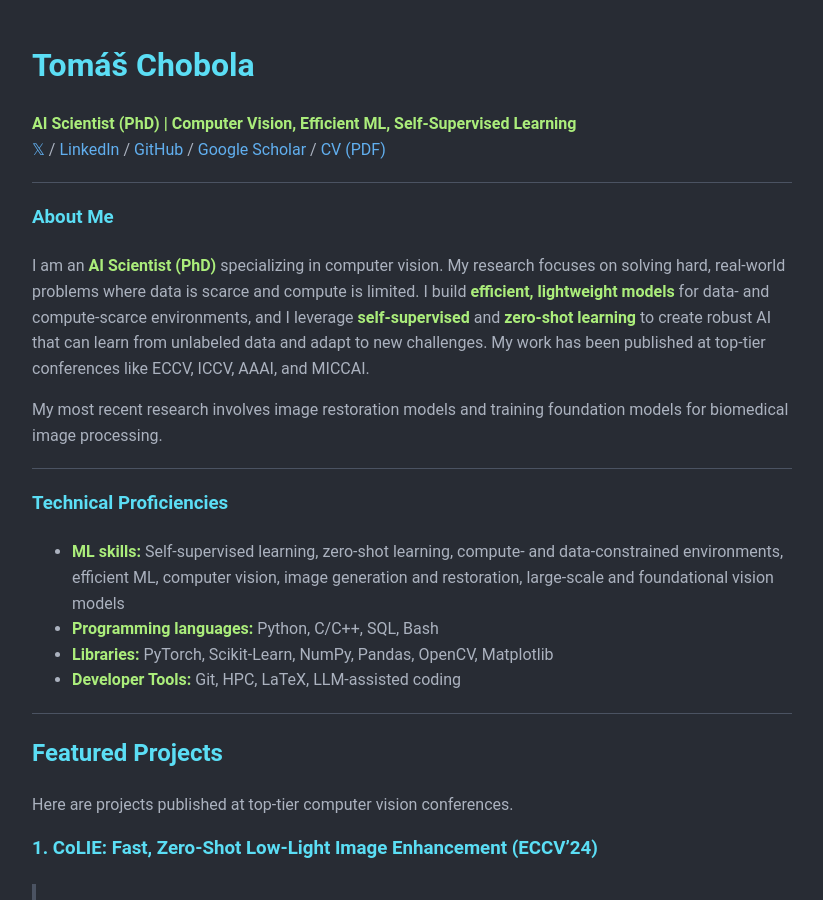
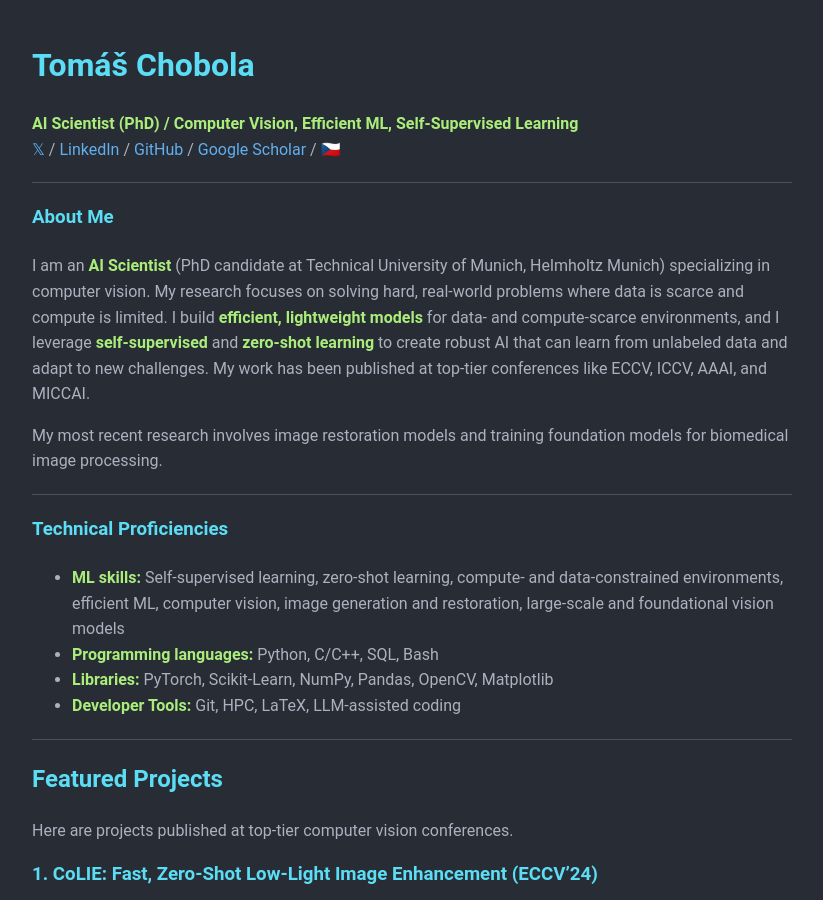
Before and after one commit to ctom2/chobola-ai, a Jekyll site: the page built from index.md, in a window 1280 px wide and 900 px high. Shown: the whole window, without its empty margins (228-1051 px from the left). Built offline with Jekyll 4.4.1, drawn with Linux system fonts in a browser that asks for light colours; our own code applies the rules of GitHub Pages for plain Markdown files.

Commit message:
Update index.md

```diff
--- a/index.md
+++ b/index.md
@@ -1,12 +1,12 @@
 # Tomáš Chobola
 
-**AI Scientist (PhD) | Computer Vision, Efficient ML, Self-Supervised Learning**
-[𝕏](https://x.com/ifelsetom) / [LinkedIn](https://linkedin.com/in/tchobola) / [GitHub](https://www.github.com/ctom2/) / [Google Scholar](https://scholar.google.com/citations?user=KoL2wdQAAAAJ) / [CV (PDF)](https://drive.google.com/file/d/1-2p-TzWHUiDECNFA_vra4QvkY2P7QHNW/view?usp=sharing)
+**AI Scientist (PhD) / Computer Vision, Efficient ML, Self-Supervised Learning**
+[𝕏](https://x.com/ifelsetom) / [LinkedIn](https://linkedin.com/in/tchobola) / [GitHub](https://www.github.com/ctom2/) / [Google Scholar](https://scholar.google.com/citations?user=KoL2wdQAAAAJ) / 🇨🇿
 
 ---
 
 ### About Me
-I am an **AI Scientist (PhD)** specializing in computer vision. My research focuses on solving hard, real-world problems where data is scarce and compute is limited. I build **efficient, lightweight models** for data- and compute-scarce environments, and I leverage **self-supervised** and **zero-shot learning** to create robust AI that can learn from unlabeled data and adapt to new challenges. My work has been published at top-tier conferences like ECCV, ICCV, AAAI, and MICCAI.
+I am an **AI Scientist** (PhD candidate at Technical University of Munich, Helmholtz Munich) specializing in computer vision. My research focuses on solving hard, real-world problems where data is scarce and compute is limited. I build **efficient, lightweight models** for data- and compute-scarce environments, and I leverage **self-supervised** and **zero-shot learning** to create robust AI that can learn from unlabeled data and adapt to new challenges. My work has been published at top-tier conferences like ECCV, ICCV, AAAI, and MICCAI.
 
 My most recent research involves image restoration models and training foundation models for biomedical image processing.
 
```
